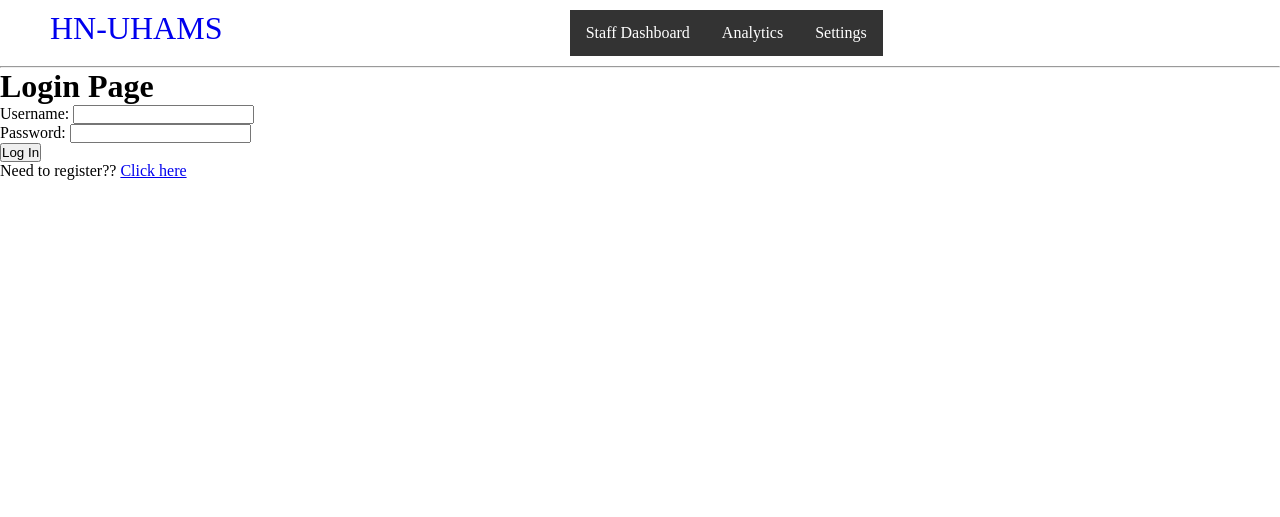
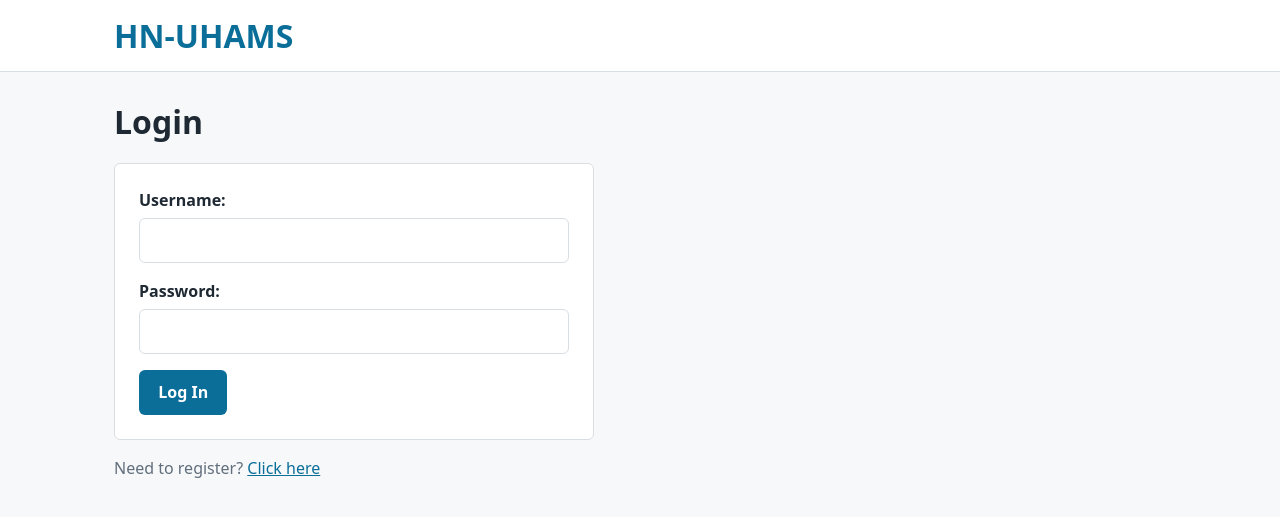
Before and after one commit to sayem-cse-uap/UHAMS_Repo, a Django app: page /login/ in a window 1280 px wide. Shown: the top 517 px of the page. Run offline with Django 5.2, Linux system fonts and the light colour scheme.

Commit message:
Frontend improvement

```diff
--- a/UHAMS/static/css/style.css
+++ b/UHAMS/static/css/style.css
@@ -1,45 +1,196 @@
-*{
+/* ===== Design tokens ===== */
+:root {
+    --color-bg: #f7f8fa;
+    --color-surface: #ffffff;
+    --color-text: #1f2933;
+    --color-muted: #616e7c;
+    --color-primary: #0b6e99;
+    --color-primary-dark: #084c6b;
+    --color-nav: #333333;
+    --color-nav-hover: #111111;
+    --color-border: #d9dee3;
+    --color-error: #b42318;
+    --color-success: #1a7f37;
+    --radius: 6px;
+    --space: 1rem;
+}
+
+/* ===== Reset & base ===== */
+*,
+*::before,
+*::after {
+    margin: 0;
     padding: 0;
-    margin: 0;
     box-sizing: border-box;
+}
+
+body {
+    font-family: system-ui, -apple-system, "Segoe UI", Roboto, Arial, sans-serif;
+    line-height: 1.6;
+    color: var(--color-text);
+    background: var(--color-bg);
+}
+
+a { color: var(--color-primary); }
+a:hover { color: var(--color-primary-dark); }
+
+:focus-visible {
+    outline: 3px solid var(--color-primary);
+    outline-offset: 2px;
+}
+
+/* ===== Accessibility helpers ===== */
+.skip-link {
+    position: absolute;
+    left: -999px;
+    top: 0;
+    background: var(--color-surface);
+    padding: 0.5rem 1rem;
+    z-index: 100;
+}
+.skip-link:focus { left: 0; }
+
+/* ===== Header / navigation ===== */
+.site-header {
+    background: var(--color-surface);
+    border-bottom: 1px solid var(--color-border);
+}
+
+nav {
+    display: flex;
+    flex-wrap: wrap;
+    align-items: center;
+    justify-content: space-between;
+    gap: var(--space);
+    max-width: 1100px;
+    margin: 0 auto;
+    padding: 10px 24px;
 }
 
 .hospital-name {
     text-decoration: none;
     font-size: xx-large;
+    font-weight: 700;
+    color: var(--color-primary);
+}
+
+.menu {
+    display: flex;
+    list-style: none;
+    background: var(--color-nav);
+    border-radius: var(--radius);
+    overflow: hidden;
+}
+
+.menu a {
+    display: block;
+    color: #fff;
+    text-align: center;
+    padding: 14px 16px;
+    text-decoration: none;
+}
+
+.menu a:hover,
+.menu a.active {
+    background: var(--color-nav-hover);
+    color: #fff;
 }
 
 .user-profile {
-    text-decoration: none;
+    display: flex;
+    align-items: center;
+    gap: 0.5rem;
     font-size: x-large;
 }
 
-nav {
-    display: flex;
-    justify-content: space-between;
-    margin: 10px 50px 10px 50px;
+.user-avatar {
+    width: 32px;
+    height: 32px;
+    border-radius: 50%;
+    object-fit: cover;
 }
 
-ul {
-  list-style-type: none;
-  margin: 0;
-  padding: 0;
-  overflow: hidden;
-  background-color: #333333;
+/* ===== Layout ===== */
+main {
+    max-width: 1100px;
+    margin: 0 auto;
+    padding: 24px;
 }
 
-ul li {
-  float: left;
+h1 { margin-bottom: var(--space); }
+p  { margin-bottom: 0.75rem; }
+
+/* ===== Messages ===== */
+.messages { list-style: none; margin-bottom: var(--space); }
+.messages li {
+    padding: 0.75rem 1rem;
+    border-radius: var(--radius);
+    border: 1px solid var(--color-border);
+    background: var(--color-surface);
+    margin-bottom: 0.5rem;
+}
+.messages .success { border-color: var(--color-success); color: var(--color-success); }
+.messages .error   { border-color: var(--color-error);   color: var(--color-error); }
+
+/* ===== Forms ===== */
+.form-card {
+    max-width: 480px;
+    padding: 24px;
+    background: var(--color-surface);
+    border: 1px solid var(--color-border);
+    border-radius: var(--radius);
 }
 
-ul li a {
-  display: block;
-  color: white;
-  text-align: center;
-  padding: 14px 16px;
-  text-decoration: none;
+.form-card p { margin-bottom: var(--space); }
+
+.form-card label {
+    display: block;
+    font-weight: 600;
+    margin-bottom: 0.25rem;
 }
 
-ul li a:hover {
-  background-color: #111111;
+.form-card input:not([type="checkbox"]):not([type="radio"]),
+.form-card select,
+.form-card textarea {
+    width: 100%;
+    padding: 0.55rem 0.7rem;
+    font: inherit;
+    border: 1px solid var(--color-border);
+    border-radius: var(--radius);
 }
+
+.form-card .helptext { display: block; font-size: 0.85rem; color: var(--color-muted); }
+.form-card .errorlist { list-style: none; color: var(--color-error); font-size: 0.9rem; }
+
+.form-footer { margin-top: var(--space); color: var(--color-muted); }
+
+/* ===== Buttons ===== */
+button,
+.btn {
+    display: inline-block;
+    padding: 0.6rem 1.2rem;
+    font: inherit;
+    font-weight: 600;
+    color: #fff;
+    background: var(--color-primary);
+    border: 0;
+    border-radius: var(--radius);
+    text-decoration: none;
+    cursor: pointer;
+}
+button:hover,
+.btn:hover { background: var(--color-primary-dark); color: #fff; }
+button:disabled { opacity: 0.6; cursor: not-allowed; }
+
+.btn-secondary { background: var(--color-nav); }
+.btn-secondary:hover { background: var(--color-nav-hover); }
+
+.link-list { list-style: none; }
+.link-list li { margin-bottom: 0.5rem; }
+
+/* ===== Responsive ===== */
+@media (max-width: 640px) {
+    nav { flex-direction: column; align-items: flex-start; padding: 10px 16px; }
+    .menu { width: 100%; flex-direction: column; }
+    main { padding: 16px; }
+}
--- a/UHAMS/static/js/main.js
+++ b/UHAMS/static/js/main.js
@@ -0,0 +1,27 @@
+"use strict";
+
+document.addEventListener("DOMContentLoaded", () => {
+    // Highlight the nav link that matches the current page.
+    const currentPath = window.location.pathname;
+    document.querySelectorAll(".menu a[href]").forEach((link) => {
+        const href = link.getAttribute("href");
+        if (href && href !== "#" && href === currentPath) {
+            link.classList.add("active");
+            link.setAttribute("aria-current", "page");
+        }
+    });
+
+    // Prevent accidental double-submits on forms.
+    document.querySelectorAll("form").forEach((form) => {
+        form.addEventListener("submit", () => {
+            const button = form.querySelector('button[type="submit"]');
+            if (button) {
+                // Defer so the form data is still submitted before disabling.
+                setTimeout(() => {
+                    button.disabled = true;
+                    button.textContent = "Please wait…";
+                }, 0);
+            }
+        });
+    });
+});
--- a/UHAMS/templates/base.html
+++ b/UHAMS/templates/base.html
@@ -1,39 +1,51 @@
-{% load static %}
-
-<!DOCTYPE html>
+{% load static %}<!DOCTYPE html>
 <html lang="en">
 <head>
     <meta charset="UTF-8">
-    <title>{% block title %}title here, replace it in the child file {% endblock %}</title>
+    <meta name="viewport" content="width=device-width, initial-scale=1">
+    <title>{% block title %}UHAMS{% endblock %} | HN-UHAMS</title>
     <link rel="stylesheet" href="{% static 'css/style.css' %}">
+    {% block extra_head %}{% endblock %}
 </head>
 <body>
-    <header>
-        <nav>
+    <a class="skip-link" href="#main-content">Skip to main content</a>
+
+    <header class="site-header">
+        <nav aria-label="Main navigation">
             <a href="{% url 'home' %}" class="hospital-name">HN-UHAMS</a>
 
+            {% if logged_in_user %}
             <ul class="menu">
                 <li><a href="{% url 'staff-dashboard' %}">Staff Dashboard</a></li>
                 <li><a href="#">Analytics</a></li>
                 <li><a href="#">Settings</a></li>
             </ul>
+            {% endif %}
 
             <div class="user-profile">
-            {% if logged_in_user %}
-                <img src="{% static 'images/horse-profile-pic.jpg' %}" width="20px">
+                {% if logged_in_user %}
+                <img class="user-avatar"
+                     src="{% static 'images/horse-profile-pic.jpg' %}"
+                     alt="Profile picture of {{ logged_in_user.username }}"
+                     width="32" height="32">
                 <span class="user-name">{{ logged_in_user.username }}</span>
-            {% endif %}
+                {% endif %}
             </div>
         </nav>
     </header>
 
-    <hr>
-    <main>
-        {% block content %}
-        content here, replace it with page's content
-        {% endblock %}
+    <main id="main-content">
+        {% if messages %}
+        <ul class="messages">
+            {% for message in messages %}
+            <li class="{{ message.tags }}">{{ message }}</li>
+            {% endfor %}
+        </ul>
+        {% endif %}
+
+        {% block content %}{% endblock %}
     </main>
 
-    <script src="{% static 'js/main.js' %}"></script>
+    <script src="{% static 'js/main.js' %}" defer></script>
 </body>
 </html>
--- a/UHAMS/templates/login.html
+++ b/UHAMS/templates/login.html
@@ -1,14 +1,13 @@
 {% extends 'base.html' %}
 
-{% block title %} Login Page {% endblock %}
+{% block title %}Login{% endblock %}
 
 {% block content %}
-    <h1>Login Page</h1>
-    <form method="post">
-      {% csrf_token %}
-      {{ form.as_p }}
-      <button type="submit">Log In</button>
-      <p>Need to register?? <a href="{% url 'register_new_user' %}">Click here</a></p>
-
+    <h1>Login</h1>
+    <form method="post" class="form-card">
+        {% csrf_token %}
+        {{ form.as_p }}
+        <button type="submit">Log In</button>
     </form>
+    <p class="form-footer">Need to register? <a href="{% url 'register_new_user' %}">Click here</a></p>
 {% endblock %}
--- /dev/null
+++ b/UHAMS/templates/partials/dashboard-welcome.html
@@ -0,0 +1,4 @@
+{# Shared dashboard body. Usage: {% include 'partials/dashboard-welcome.html' with role='Doctor' %} #}
+<h1>{{ role }} Dashboard{% if logged_in_user %}, {{ logged_in_user.username }}{% endif %}</h1>
+<p>Welcome to UHAMS. We are still in development, but welcome anyway.</p>
+<a class="btn btn-secondary" href="{% url 'logout' %}">Logout</a>
--- a/UHAMS/templates/patients-templates/patient-dashboard.html
+++ b/UHAMS/templates/patients-templates/patient-dashboard.html
@@ -1,9 +1,7 @@
 {% extends 'base.html' %}
 
-{% block title %} UHAMS - Patient Dashboard {% endblock %}
+{% block title %}Patient Dashboard{% endblock %}
 
 {% block content %}
-    <h1>Patient Dashboard Page, {{ logged_in_user.username }}</h1>
-    <p> Welecome to UHAMS, we are still in development though.. but welcome anyways.</p>
-    <a href="{% url 'logout' %}">Logout</a>
+    {% include 'partials/dashboard-welcome.html' with role='Patient' %}
 {% endblock %}
```
Also changed, not shown: UHAMS/templates/doctors-templates/doctor-dashboard.html (+2 -5 lines), UHAMS/templates/doctors-templates/register-doctor.html (+2 -7 lines), UHAMS/templates/drivers-templates/driver-dashboard.html (+2 -5 lines), UHAMS/templates/drivers-templates/register-driver.html (+2 -7 lines), UHAMS/templates/home.html (+5 -4 lines), UHAMS/templates/partials/register-form.html (added, +7 -0 lines), UHAMS/templates/patients-templates/register-patient.html (+2 -7 lines), UHAMS/templates/register.html (+9 -7 lines), UHAMS/templates/staffs-templates/register-staff.html (+2 -7 lines), UHAMS/templates/staffs-templates/staff-dashboard.html (+2 -5 lines), UHAMS/static/images/horse-profile-pic.jpg, 1 other file.
